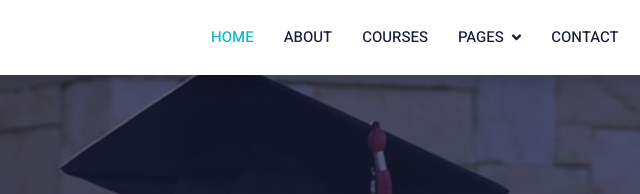
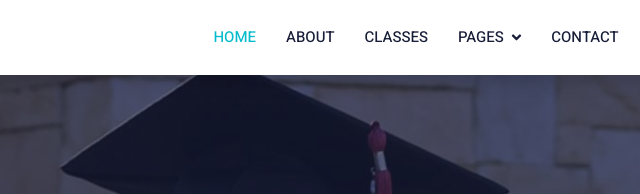
Before and after one commit to NancyKanyingi/elearning-cicd, a plain HTML site: page index.html in a window 1280 px wide. Shown: the top 194 px of the page, 387-1027 px from the left. Drawn offline with nearby package versions, Linux system fonts and the light colour scheme.

```diff
--- a/index.html
+++ b/index.html
@@ -53,7 +53,7 @@
             <div class="navbar-nav ms-auto p-4 p-lg-0">
                 <a href="index.html" class="nav-item nav-link active">Home</a>
                 <a href="about.html" class="nav-item nav-link">About</a>
-                <a href="courses.html" class="nav-item nav-link">Courses</a>
+                <a href="courses.html" class="nav-item nav-link">Classes</a>
                 <div class="nav-item dropdown">
                     <a href="#" class="nav-link dropdown-toggle" data-bs-toggle="dropdown">Pages</a>
                     <div class="dropdown-menu fade-down m-0">
```
